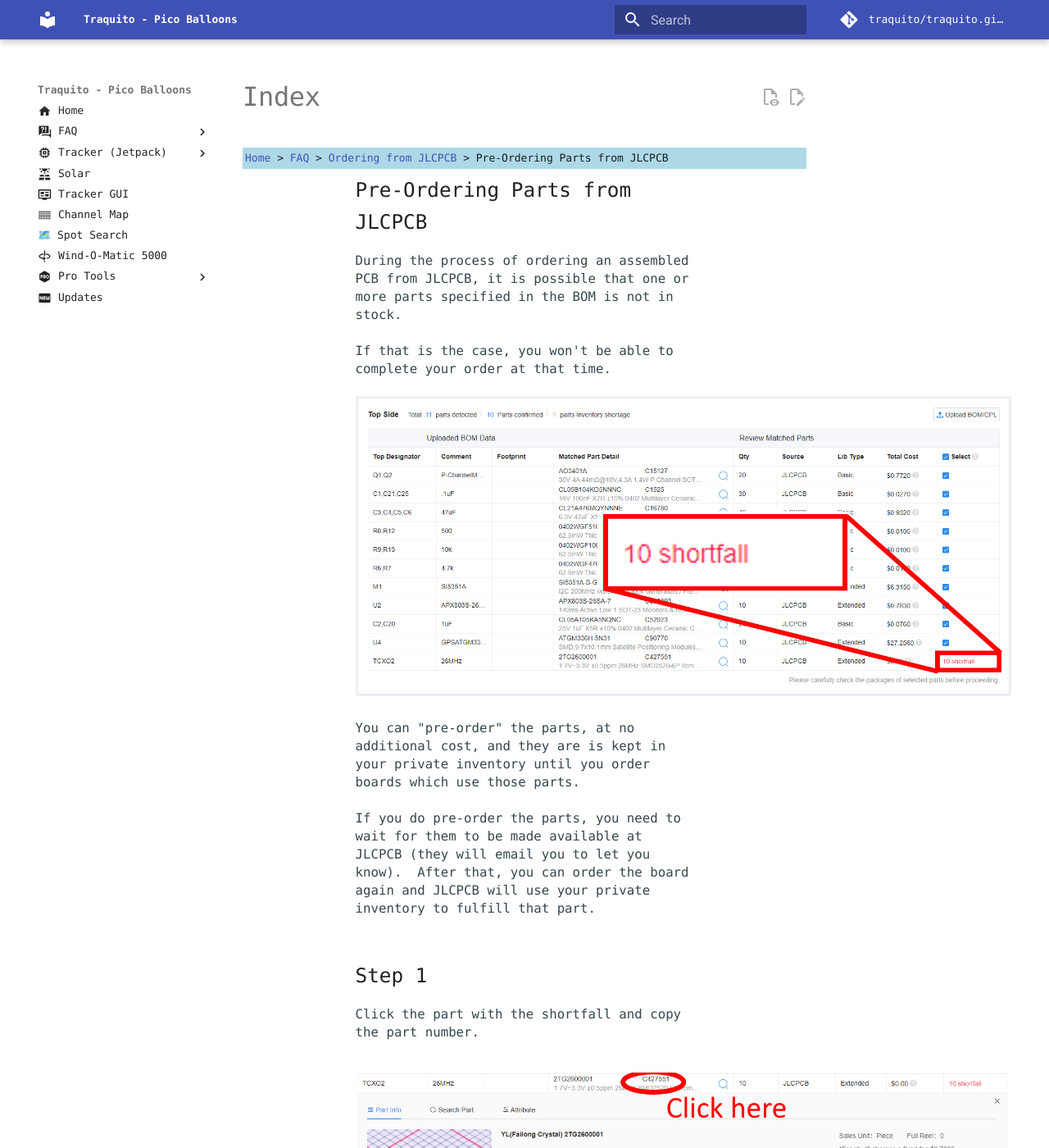
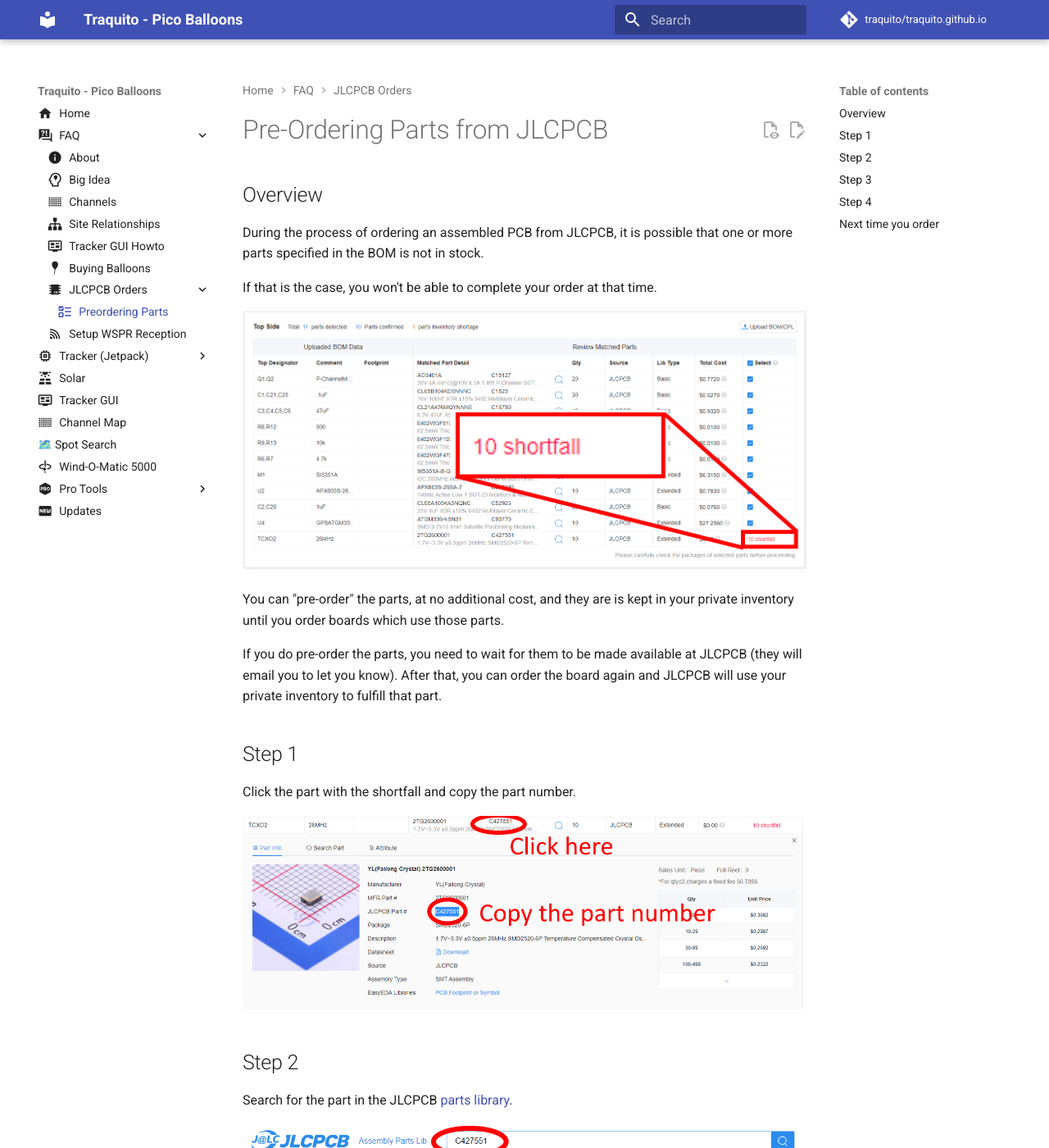
Before and after one commit to traquito/traquito.github.io, an MkDocs documentation site: the page built from docs/faq/jlcpcb/preorder/README.md, in a window 1280 px wide and 1400 px high. Shown: the whole window at 82% size. Built offline with MkDocs 1.6.1 and Material for MkDocs 9.7.7, drawn with Linux system fonts in a browser that asks for light colours; comment, search, counter and statistics services are not loaded; some of the changed text lies outside the part shown.

Commit message:
add the missed jlcpcb preorder page

```diff
--- a/docs/faq/jlcpcb/preorder/README.md
+++ b/docs/faq/jlcpcb/preorder/README.md
@@ -1,119 +1,64 @@
-<!DOCTYPE html>
-<html lang="en">
-  <head>
-    <meta charset="utf-8">
-    <title>Pre-Ordering Parts from JLCPCB - Traquito</title>
+---
+icon: material/order-bool-descending-variant
+---
 
-    <!-- Google tag (gtag.js) -->
-    <script async src="https://www.googletagmanager.com/gtag/js?id=G-07H1M3KB40"></script>
-    <script>
-        window.dataLayer = window.dataLayer || [];
-        function gtag(){dataLayer.push(arguments);}
-        gtag('js', new Date());
+# Pre-Ordering Parts from JLCPCB
 
-        gtag('config', 'G-07H1M3KB40');
-        </script>
+## Overview
 
-<link rel="stylesheet" type="text/css" href="/css/traquito.css">
-<style>
-#chromeplea {
-    font-size: 2.3em;
-}
-</style>
-  </head>
-  <body>
-    <div class="linkbar">
-        <a href="/" target="_blank">Home</a> > <a href="/faq" target="_blank">FAQ</a> > <a href="/faq/jlcpcb" target="_blank">Ordering from JLCPCB</a> > Pre-Ordering Parts from JLCPCB
-    </div>
-
-    <section class="allcontent">
-
-        <section class="content">
-            <span class="heading">Pre-Ordering Parts from JLCPCB</span>
-
-            <pre class="text">
 During the process of ordering an assembled PCB from JLCPCB, it is possible that one or more parts specified in the BOM is not in stock.
 
 If that is the case, you won't be able to complete your order at that time.
 
-<img src="shortfall.png">
+![](shortfall.png)
 
 You can "pre-order" the parts, at no additional cost, and they are is kept in your private inventory until you order boards which use those parts.
 
 If you do pre-order the parts, you need to wait for them to be made available at JLCPCB (they will email you to let you know).  After that, you can order the board again and JLCPCB will use your private inventory to fulfill that part.
-            </pre>
-        </section>
 
-        <section class="content">
-            <span class="heading">Step 1</span>
 
-            <pre class="text">
+## Step 1
+
 Click the part with the shortfall and copy the part number.
-            </pre>
 
-            <img src="click_copy.png">
-        </section>
 
-        <section class="content">
-            <span class="heading">Step 2</span>
+![](click_copy.png)
 
-            <pre class="text">
-Search for the part in the JLCPCB <a href="https://jlcpcb.com/parts" target="_blank">parts library</a>.
-            </pre>
+## Step 2
 
-<a href="https://jlcpcb.com/parts" target="_blank"><img src="parts_lib.png"></a>
-        </section>
+Search for the part in the JLCPCB [parts library](https://jlcpcb.com/parts).
 
-        <section class="content">
-            <span class="heading">Step 3</span>
 
-            <pre class="text">
+[![](parts_lib.png)](https://jlcpcb.com/parts)
+
+## Step 3
+
 Do this.
-            </pre>
 
-            <img src="select.png">
 
-            <pre class="text">
+![](select.png)
+
 You will see a popup saying the part has been added to your part cart.
-            </pre>
 
-            <img src="notice.png">
-        </section>
 
-        <section class="content">
-            <span class="heading">Step 4</span>
+![](notice.png)
 
-            <pre class="text">
-Go to your <a href="https://jlcpcb.com/user-center/smtPrivateLibrary/?index=1&subindex=1" target="_blank">Parts Manager</a> to check out.
+## Step 4
+
+Go to your [Parts Manager](https://jlcpcb.com/user-center/smtPrivateLibrary/?index=1&subindex=1) to check out.
 
 Order parts.  You pay now based on the estimated price.
 
 You will later get an email with the exact price, and a refund of any difference.
 
 Once JLCPCB has confirmed you have your parts available, you can order the board you tried to before again, and your private inventory will be used for that missing part.
-            </pre>
 
-            <a href="https://jlcpcb.com/user-center/smtPrivateLibrary/?index=1&subindex=1" target="_blank"><img src="select_to_order.png"></a>
-        </section>
 
-        <section class="content">
-            <span class="heading">Next time you order</span>
+[![](select_to_order.png)](https://jlcpcb.com/user-center/smtPrivateLibrary/?index=1&subindex=1)
 
-            <pre class="text">
+## Next time you order
+
 Next time you order, you will see the parts come from your inventory and have no additional cost.
-            </pre>
 
-            <img src="next_time.png">
-        </section>
 
-    </section>
-
-    <br/><br/><br/>
-    <br/><br/><br/>
-    <br/><br/><br/>
-    <br/><br/><br/>
-    <br/><br/><br/>
-    <br/><br/><br/>
-
-  </body>
-</html>
+![](next_time.png)
--- a/mkdocs.yml
+++ b/mkdocs.yml
@@ -66,7 +66,9 @@
     - Site Relationships: faq/sites/README.md
     - Tracker GUI Howto: faq/trackergui/README.md
     - Buying Balloons: faq/balloons/buying/README.md
-    - Ordering from JLCPCB: faq/jlcpcb/README.md
+    - JLCPCB Orders:
+      - faq/jlcpcb/README.md
+      - Preordering Parts: faq/jlcpcb/preorder/README.md
     - Setup WSPR Reception: faq/receiving/README.md
   - Tracker (Jetpack):
     - Overview: tracker/README.md
```
Also changed, not shown: docs/faq/jlcpcb/README.md (+5 -2 lines).
